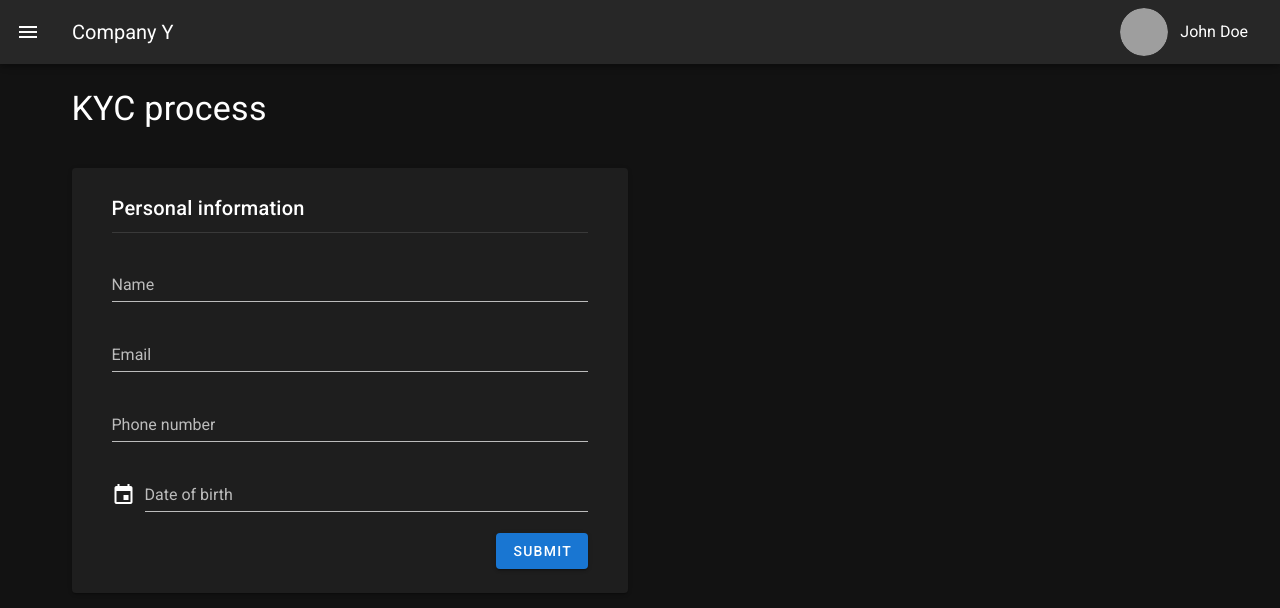
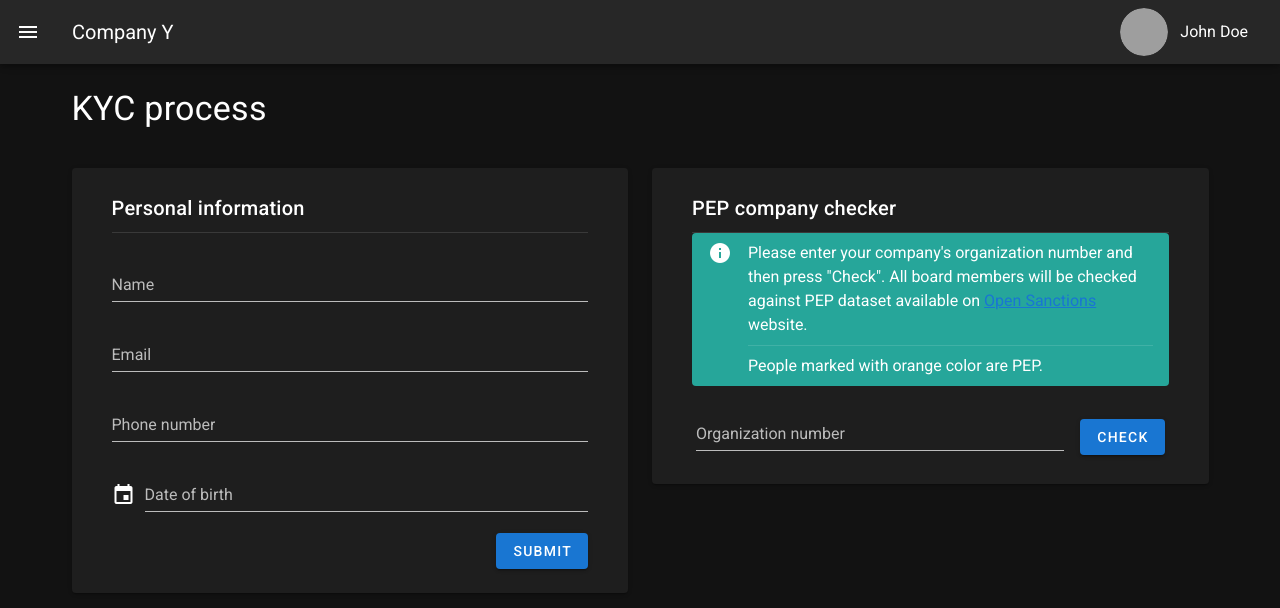
Before and after one commit to zufarzhan/kyc-pep-flow-example, a Nuxt app: page /kyc in a window 1280 px wide. Shown: the top 608 px of the page. Built offline with nearby package versions, Linux system fonts and the light colour scheme; grey boxes are pictures that could not be loaded.

Commit message:
feat(client): Added company PEP checker

```diff
--- a/api/router.js
+++ b/api/router.js
@@ -19,7 +19,7 @@ router.get('/pep/:name', async (req, res, next) => {
 })
 
 
-// get information about PEPs by provided semicolon separated list of names
+// get information about PEPs by provided semicolon separated list of names if there are any, otherwise returns an empty array
 router.get('/pep', async (req, res, next) => {
 
   const namesParam = req.query.names;
@@ -32,7 +32,7 @@ router.get('/pep', async (req, res, next) => {
         }
       })
 
-      return peps ? res.json({ peps }) : res.status(404).json({ message: "No PEPs in the provided list of names." })
+      return res.json({ peps })
     } catch {
       next(new Error('Something went wrong'))
     }
--- a/components/KycBanner.vue
+++ b/components/KycBanner.vue
@@ -1,5 +1,5 @@
 <template>
-  <v-sheet color="yellow lighten-4 " rounded elevation class="pa-4 black--text">
+  <v-sheet color="yellow lighten-4" rounded elevation class="pa-4 black--text">
     <div class="d-flex align-center mb-2">
       <v-icon color="orange lighten-1">mdi-information</v-icon>
       <span class="text-h6 ml-2">We need more information from you!</span>
--- /dev/null
+++ b/components/PepCompanyChecker.vue
@@ -0,0 +1,97 @@
+<template>
+  <v-card class="py-6 px-10">
+    <div class="text-h6 mb-2">PEP company checker</div>
+    <v-divider></v-divider>
+    <v-alert dense type="info">
+      Please enter your company's organization number and then press "Check".
+      All board members will be checked against PEP dataset available on
+      <a href="https://www.opensanctions.org/" target="_blank">
+        Open Sanctions
+      </a>
+      website.
+      <v-divider class="my-2" />
+      People marked with orange color are PEP.
+    </v-alert>
+    <v-form @submit.prevent="checkCompanyBoardMembers">
+      <v-row class="mt-2 px-4" align="center">
+        <v-text-field
+          v-model="orgNumber"
+          label="Organization number"
+          required
+        ></v-text-field>
+        <v-btn class="ml-4" color="primary" type="submit">Check</v-btn>
+      </v-row>
+    </v-form>
+    <div v-if="checkedBoardMembers.length" class="mt-4" align="center">
+      <v-alert
+        v-for="(member, i) in checkedBoardMembers"
+        :key="i"
+        dense
+        text
+        :type="member.isPep ? 'warning' : 'success'"
+      >
+        {{ member.name }}
+      </v-alert>
+      <div class="d-flex justify-end">
+        <v-btn color="primary">Submit</v-btn>
+      </div>
+    </div>
+    <v-alert v-if="error" class="mt-4" dense type="error">
+      {{ error }}
+    </v-alert>
+  </v-card>
+</template>
+
+<script>
+export default {
+  name: 'PepCompanyCheck',
+  data() {
+    return {
+      orgNumber: '',
+      error: '',
+      checkedBoardMembers: [],
+    }
+  },
+
+  methods: {
+    async checkCompanyBoardMembers() {
+      this.error = null
+      if (!this.orgNumber.match(/^\d{9}$/)) {
+        this.error = 'Organization number should consist of 9 digits'
+        return
+      }
+
+      try {
+        const roles = await this.$axios.$get(
+          `https://data.brreg.no/enhetsregisteret/api/enheter/${this.orgNumber}/roller`
+        )
+
+        const names = this.getBoardMembersNames(roles)
+        const response = await this.$axios.get(
+          `/api/pep?names=${names.join(';')}`
+        )
+        const peps = response.data.peps
+
+        this.checkedBoardMembers = names.map((name) => {
+          return { name, isPep: peps.some((pep) => pep.name === name) }
+        })
+      } catch (error) {
+        this.error = error.response.data.message
+      }
+    },
+
+    getBoardMembersNames(roles) {
+      const boardMembers = roles.rollegrupper.find(
+        (roleGroup) => roleGroup.type.kode === 'STYR'
+      ).roller
+
+      return boardMembers.map((member) => {
+        const name = member.person.navn
+        return `${name.fornavn} ${
+          name.mellomnavn ? name.mellomnavn + ' ' : ''
+        }${name.etternavn}`
+      })
+    },
+  },
+}
+</script>
--- a/pages/kyc.vue
+++ b/pages/kyc.vue
@@ -5,6 +5,9 @@
     <v-row>
       <v-col cols="12" sm="6">
         <personal-info-form />
+      </v-col>
+      <v-col cols="12" sm="6">
+        <pep-company-checker />
       </v-col>
     </v-row>
   </v-container>
```
